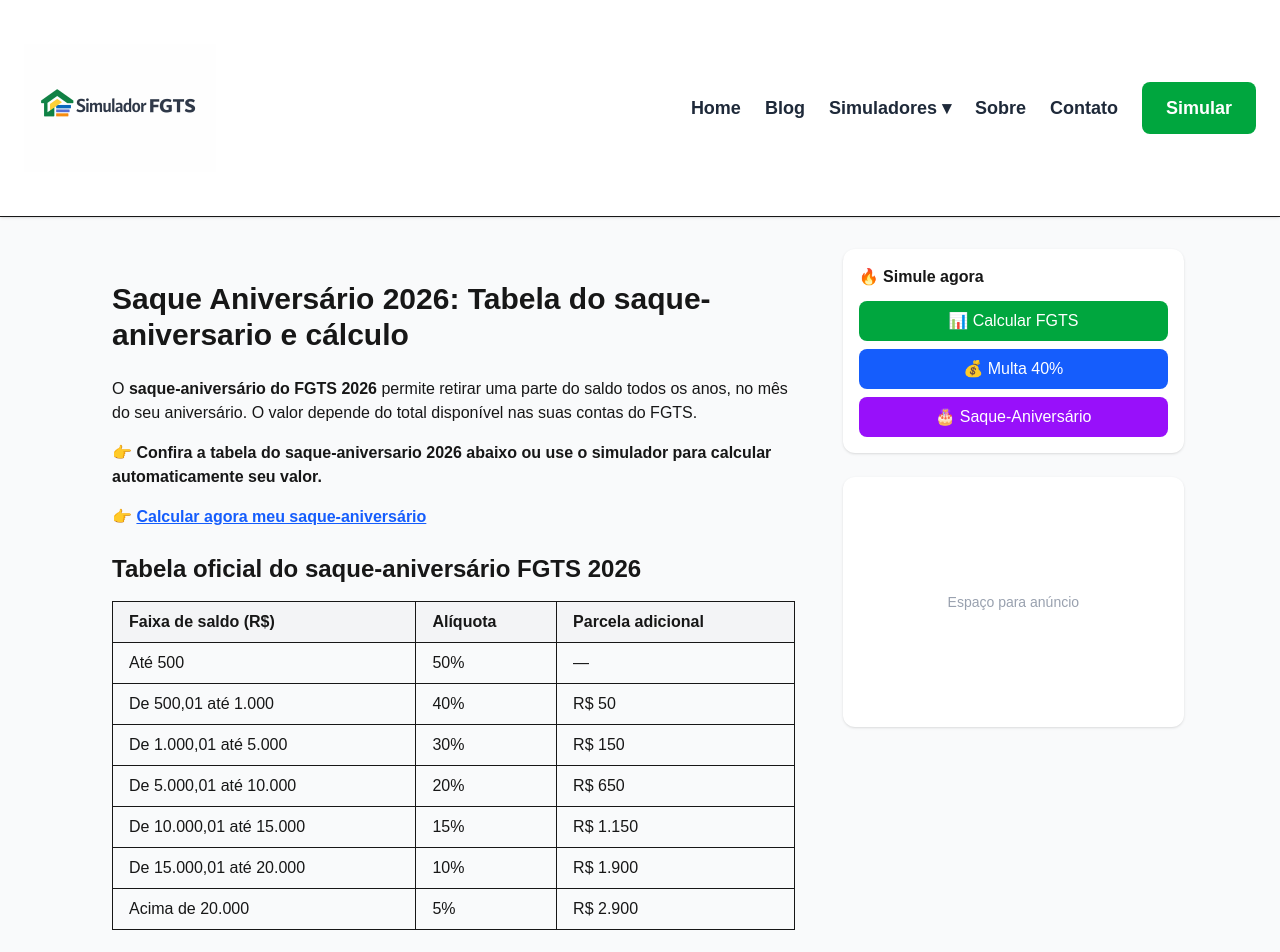
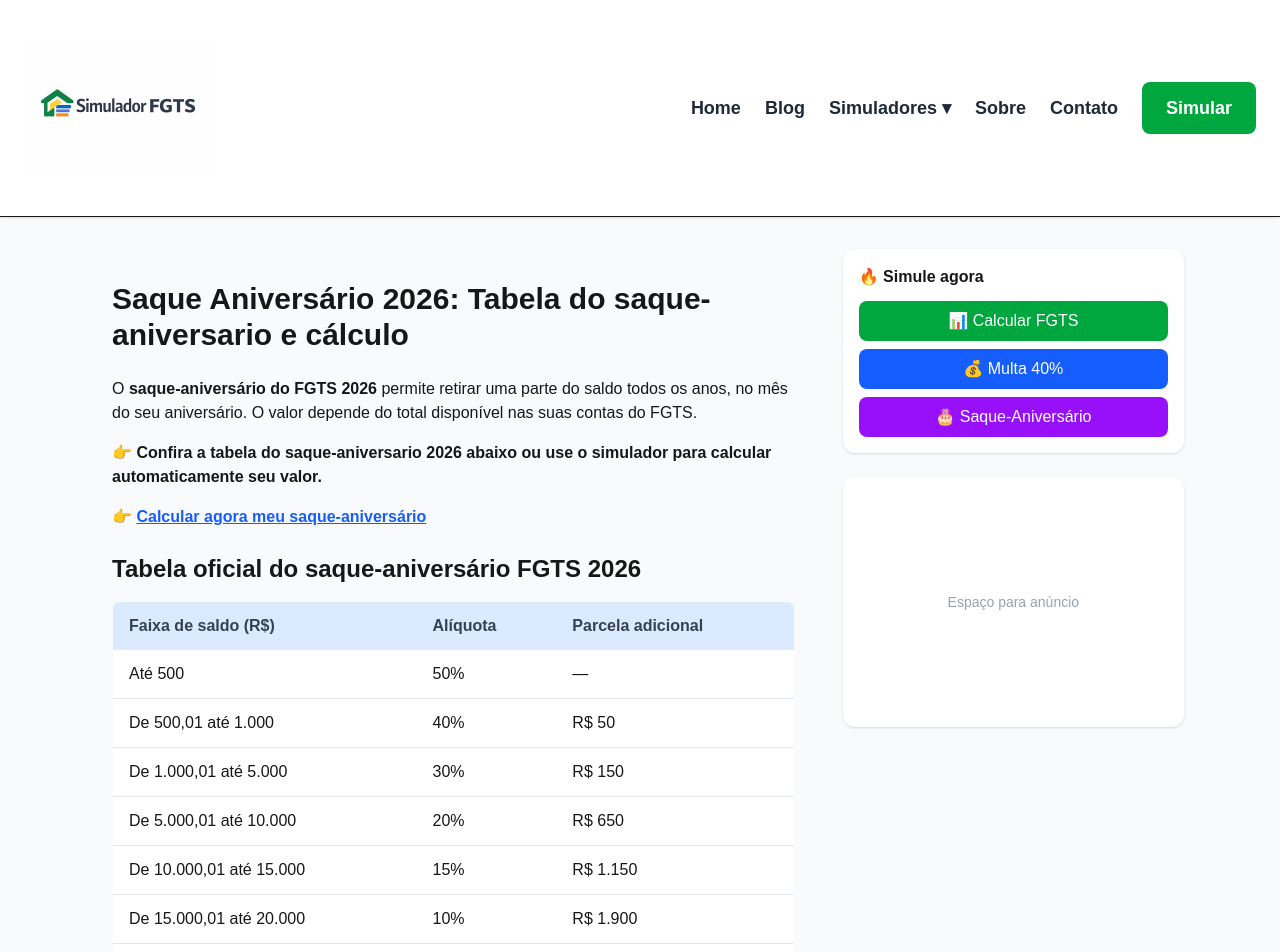
Before and after one commit to gustavo-fonseca-valle/simulador-fgts, a Next.js app: page /tabela-saque-aniversario-fgts-2026 in a window 1280 px wide. Shown: the top 952 px of the page. Built offline with nearby package versions, Linux system fonts and the light colour scheme.

Commit message:
melhorias para SEO

```diff
--- a/app/tabela-saque-aniversario-fgts-2026/page.tsx
+++ b/app/tabela-saque-aniversario-fgts-2026/page.tsx
@@ -33,49 +33,49 @@ export default function TabelaSaqueAniversarioPage() {
       </h2>
 
       <div className="overflow-x-auto mb-8">
-        <table className="w-full border border-gray-300">
-          <thead className="bg-gray-100">
+        <table className="min-w-full border border-gray-200 rounded-lg overflow-hidden shadow-sm">
+          <thead className="bg-blue-100">
             <tr>
-              <th className="border px-4 py-2 text-left">Faixa de saldo (R$)</th>
-              <th className="border px-4 py-2 text-left">Alíquota</th>
-              <th className="border px-4 py-2 text-left">Parcela adicional</th>
+              <th className="px-4 py-3 text-left text-gray-700 font-semibold">Faixa de saldo (R$)</th>
+              <th className="px-4 py-3 text-left text-gray-700 font-semibold">Alíquota</th>
+              <th className="px-4 py-3 text-left text-gray-700 font-semibold">Parcela adicional</th>
             </tr>
           </thead>
-          <tbody>
-            <tr>
-              <td className="border px-4 py-2">Até 500</td>
-              <td className="border px-4 py-2">50%</td>
-              <td className="border px-4 py-2">—</td>
+          <tbody className="divide-y divide-gray-200 bg-white">
+            <tr className="hover:bg-blue-50 transition">
+              <td className="px-4 py-3">Até 500</td>
+              <td className="px-4 py-3">50%</td>
+              <td className="px-4 py-3">—</td>
             </tr>
-            <tr>
-              <td className="border px-4 py-2">De 500,01 até 1.000</td>
-              <td className="border px-4 py-2">40%</td>
-              <td className="border px-4 py-2">R$ 50</td>
+            <tr className="hover:bg-blue-50 transition">
+              <td className="px-4 py-3">De 500,01 até 1.000</td>
+              <td className="px-4 py-3">40%</td>
+              <td className="px-4 py-3">R$ 50</td>
             </tr>
-            <tr>
-              <td className="border px-4 py-2">De 1.000,01 até 5.000</td>
-              <td className="border px-4 py-2">30%</td>
-              <td className="border px-4 py-2">R$ 150</td>
+            <tr className="hover:bg-blue-50 transition">
+              <td className="px-4 py-3">De 1.000,01 até 5.000</td>
+              <td className="px-4 py-3">30%</td>
+              <td className="px-4 py-3">R$ 150</td>
             </tr>
-            <tr>
-              <td className="border px-4 py-2">De 5.000,01 até 10.000</td>
-              <td className="border px-4 py-2">20%</td>
-              <td className="border px-4 py-2">R$ 650</td>
+            <tr className="hover:bg-blue-50 transition">
+              <td className="px-4 py-3">De 5.000,01 até 10.000</td>
+              <td className="px-4 py-3">20%</td>
+              <td className="px-4 py-3">R$ 650</td>
             </tr>
-            <tr>
-              <td className="border px-4 py-2">De 10.000,01 até 15.000</td>
-              <td className="border px-4 py-2">15%</td>
-              <td className="border px-4 py-2">R$ 1.150</td>
+            <tr className="hover:bg-blue-50 transition">
+              <td className="px-4 py-3">De 10.000,01 até 15.000</td>
+              <td className="px-4 py-3">15%</td>
+              <td className="px-4 py-3">R$ 1.150</td>
             </tr>
-            <tr>
-              <td className="border px-4 py-2">De 15.000,01 até 20.000</td>
-              <td className="border px-4 py-2">10%</td>
-              <td className="border px-4 py-2">R$ 1.900</td>
+            <tr className="hover:bg-blue-50 transition">
+              <td className="px-4 py-3">De 15.000,01 até 20.000</td>
+              <td className="px-4 py-3">10%</td>
+              <td className="px-4 py-3">R$ 1.900</td>
             </tr>
-            <tr>
-              <td className="border px-4 py-2">Acima de 20.000</td>
-              <td className="border px-4 py-2">5%</td>
-              <td className="border px-4 py-2">R$ 2.900</td>
+            <tr className="hover:bg-blue-50 transition">
+              <td className="px-4 py-3 font-bold text-blue-600">Acima de 20.000</td>
+              <td className="px-4 py-3 font-bold text-blue-600">5%</td>
+              <td className="px-4 py-3 font-bold text-blue-600">R$ 2.900</td>
             </tr>
           </tbody>
         </table>
```
